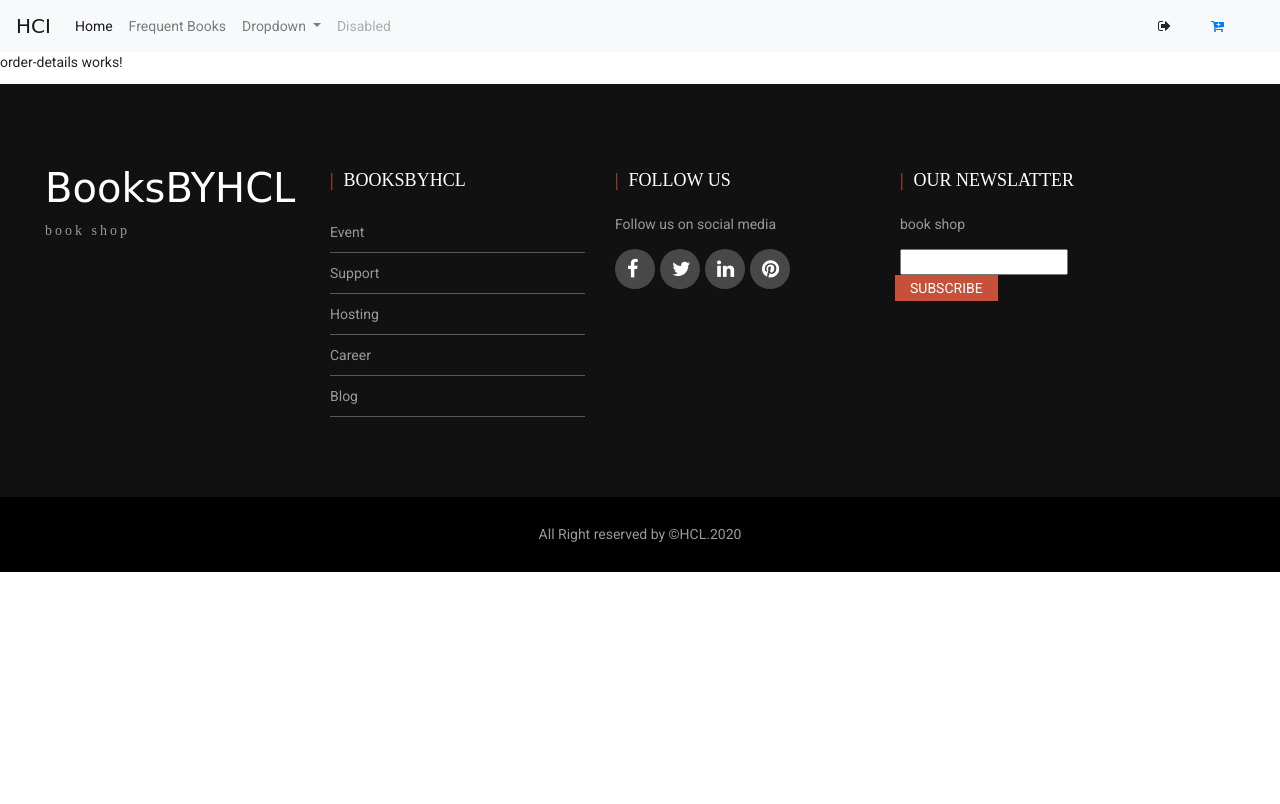
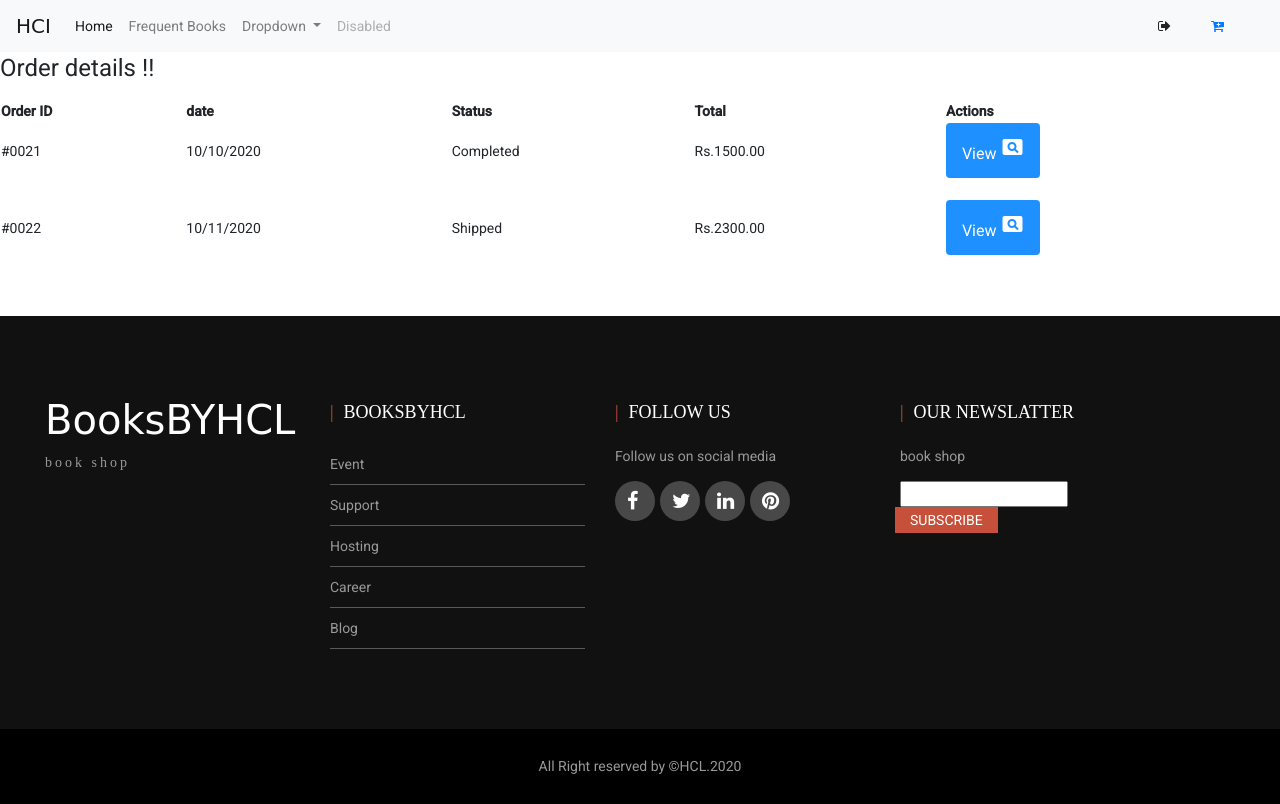
Before and after one commit to charithabw/HCI-2020, an Angular app: page /b_order in a window 1280 px wide. Built offline with nearby package versions, Linux system fonts and the light colour scheme.

Commit message:
Order page

```diff
--- a/src/app/Buyer_component/order-details/order-details.component.html
+++ b/src/app/Buyer_component/order-details/order-details.component.html
@@ -1 +1,73 @@
-<p>order-details works!</p>
+<meta name="viewport" content="width=device-width, initial-scale=1">
+<!-- Add icon library -->
+<link rel="stylesheet" href="https://cdnjs.cloudflare.com/ajax/libs/font-awesome/4.7.0/css/font-awesome.min.css">
+<style>
+    .btn {
+      background-color: DodgerBlue;
+      border: none;
+      color: white;
+      padding: 12px 16px;
+      font-size: 16px;
+      cursor: pointer;
+    }
+
+    /* Darker background on mouse-over */
+    .btn:hover {
+      background-color: RoyalBlue;
+    }
+    </style>
+<div>
+    <h1>
+        Order details !!
+    </h1>
+</div>
+<div>
+    <table style="width:100%">
+        <tr>
+          <th>Order ID</th>
+          <th>date</th>
+          <th>Status</th>
+          <th>Total</th>
+          <th>Actions</th>
+        </tr>
+        <tr>
+          <td >
+              #0021
+          <td>
+              10/10/2020
+            </td>
+          <td>
+              Completed
+            </td>
+
+          <td>
+            Rs.1500.00
+          </td>
+          <td>
+            <button class="btn"routerLink = "/B_order_view">View  <i class="material-icons">  pageview</i></button>
+          </td>
+        </tr>
+        <br>
+        <tr>
+            <td>
+                #0022
+            </td>
+            <td>
+                10/11/2020
+            </td>
+            <td>
+                Shipped
+            </td>
+            <td>
+                Rs.2300.00
+            </td>
+            <td>
+                <button class="btn">View  <i class="material-icons">  pageview</i></button>
+            </td>
+        </tr>
+
+      </table>
+</div>
+<br>
+<br>
+<br>
--- /dev/null
+++ b/src/app/Buyer_component/order-details/order-view/order-view.component.css
@@ -0,0 +1,23 @@
+main{
+    text-align:center;
+
+    font-size:50px;
+    color: #34282C;
+}
+p{
+    font-size: 30px;
+    color: #3e4044;
+
+}
+he{
+    font-size: 25px;
+    color: darkslategray;
+
+ }
+ bor{
+     font-size: 20px;
+    border-width:2px;
+    border-style:outset;
+    border-color: darkslategray;
+
+ }
--- /dev/null
+++ b/src/app/Buyer_component/order-details/order-view/order-view.component.html
@@ -0,0 +1,73 @@
+<br>
+<br>
+<br>
+<br>
+
+
+<div>
+    <main>
+        Order: #0021
+    </main>
+</div>
+<br>
+<br>
+<br>
+<div>
+    <p >
+        Order #0021 was placed on 	10/10/2020  and is currently Completed
+    </p>
+    <br>
+</div>
+<form>
+    <he>
+        Product
+    </he>
+    <br>
+    <br>
+    <bor>
+        Oliver Twist x1
+    </bor>
+    <br>
+    <br>
+
+    <he>
+        Shipping
+    </he>
+    <br>
+    <br>
+
+    <bor>
+        Free
+    </bor>
+    <br>
+    <br>
+    <he>
+        Total
+    </he>
+    <br>
+    <br>
+    <bor>
+        Rs.1500.00
+    </bor>
+    <br>
+    <br>
+    <he>
+        Payment method
+    </he>
+    <br>
+    <br>
+    <bor>
+        Cash on delivery
+    </bor>
+    <br>
+    <br>
+
+</form>
+<br>
+<br>
+<br>
+<br>
+<br>
+<br>
+<br>
+<br>
--- /dev/null
+++ b/src/app/Buyer_component/order-details/order-view/order-view.component.ts
@@ -0,0 +1,15 @@
+import { Component, OnInit } from '@angular/core';
+
+@Component({
+  selector: 'app-order-view',
+  templateUrl: './order-view.component.html',
+  styleUrls: ['./order-view.component.css']
+})
+export class OrderViewComponent implements OnInit {
+
+  constructor() { }
+
+  ngOnInit(): void {
+  }
+
+}
--- a/src/app/app-routing.module.ts
+++ b/src/app/app-routing.module.ts
@@ -12,10 +12,12 @@ import { UserProfileComponent } from './Buyer_component/user-profile/user-profil
 import { PersonalSettingComponent } from './Buyer_component/personal-setting/personal-setting.component';
 import { PrivacySettingComponent } from './Buyer_component/privacy-setting/privacy-setting.component';
 import { OrderDetailsComponent } from './Buyer_component/order-details/order-details.component';
+import { OrderViewComponent } from './Buyer_component/order-details/order-view/order-view.component';
 
 const routes: Routes = [
    { path: "",component: HomeBodyComponent, pathMatch: "full" },
    { path: 'personal', component: PersonalSettingComponent },
+   { path: 'B_order_view', component: OrderViewComponent },
    { path: 'privacy', component: PrivacySettingComponent },
    { path: 'b_order', component: OrderDetailsComponent },
   { path: 'seller', component: SellarHomeComponent },
--- a/src/app/app.module.ts
+++ b/src/app/app.module.ts
@@ -24,6 +24,7 @@ import { UserProfileComponent } from './Buyer_component/user-profile/user-profil
 import { PersonalSettingComponent } from './Buyer_component/personal-setting/personal-setting.component';
 import { PrivacySettingComponent } from './Buyer_component/privacy-setting/privacy-setting.component';
 import { OrderDetailsComponent } from './Buyer_component/order-details/order-details.component';
+import { OrderViewComponent } from './Buyer_component/order-details/order-view/order-view.component';
 
 
 @NgModule({
@@ -45,6 +46,7 @@ import { OrderDetailsComponent } from './Buyer_component/order-details/order-det
     PersonalSettingComponent,
     PrivacySettingComponent,
     OrderDetailsComponent,
+    OrderViewComponent,
 
   ],
   imports: [
```
Also changed, not shown: 1 other file (tests, documents, lock files or other folders).
